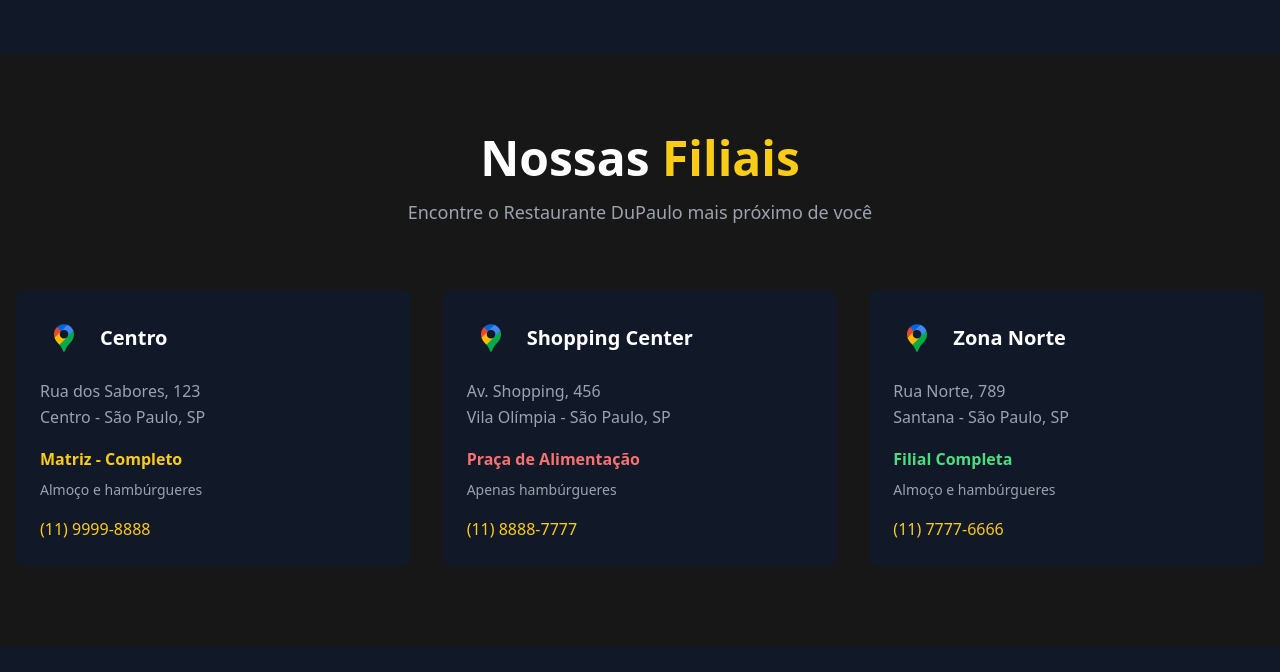
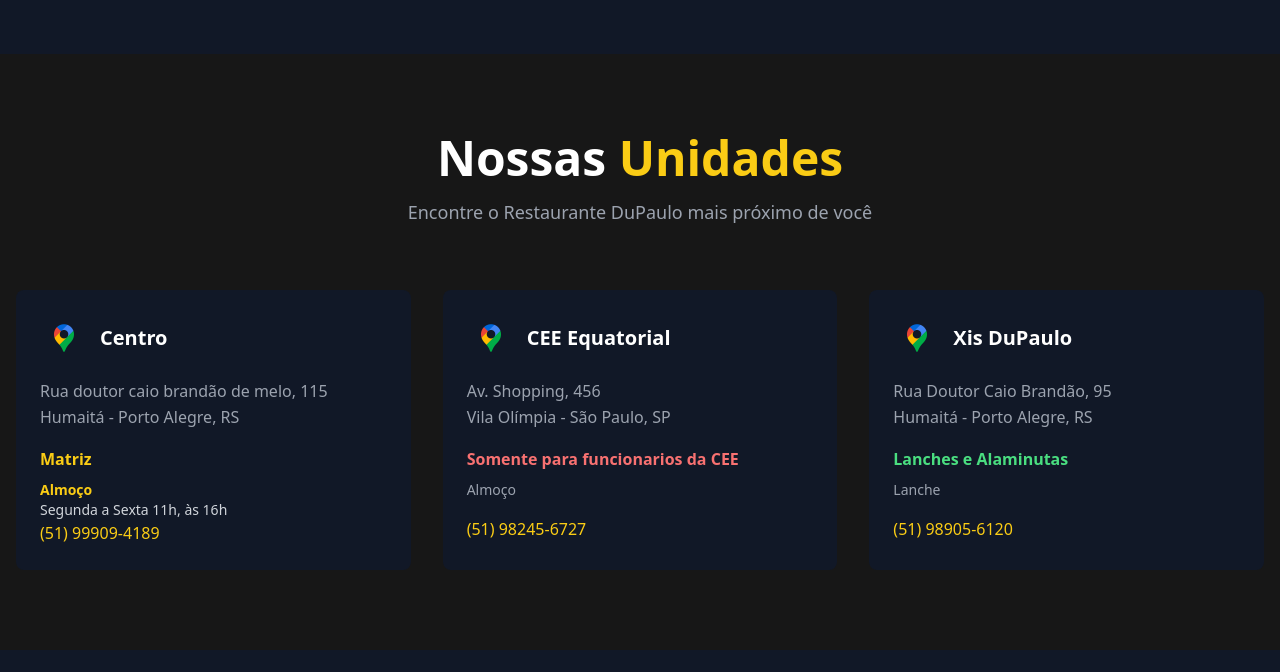
Before and after one commit to Bincheski/site-DuPaulo, a website: page index.html in a window 1280 px wide. Shown: the part 2780-3452 px from the top of the page. Drawn offline with nearby package versions, Linux system fonts and the light colour scheme; a script that the page names is missing.

Commit message:
alterado informações das filiais

```diff
--- a/index.html
+++ b/index.html
@@ -304,7 +304,7 @@
         <div class="container mx-auto px-4">
             <div class="text-center mb-16">
                 <h2 class="text-4xl md:text-5xl font-bold text-white mb-4">
-                    Nossas <span class="text-yellow-400">Filiais</span>
+                    Nossas <span class="text-yellow-400">Unidades</span>
                 </h2>
                 <p class="text-gray-400 text-lg max-w-2xl mx-auto">
                     Encontre o Restaurante DuPaulo mais próximo de você
@@ -322,43 +322,46 @@
                         </div>
                         <h3 class="text-white font-bold text-xl">Centro</h3>
                     </div>
-                    <p class="text-gray-400 mb-4">Rua dos Sabores, 123<br>Centro - São Paulo, SP</p>
-                    <p class="text-yellow-400 font-semibold mb-2">Matriz - Completo</p>
-                    <p class="text-gray-400 text-sm mb-4">Almoço e hambúrgueres</p>
-                    <button onclick="window.open('tel:+5511999998888')" class="text-yellow-400 hover:text-white transition-colors duration-300">
-                        (11) 9999-8888
+                    <p class="text-gray-400 mb-4">Rua doutor caio brandão de melo, 115<br>Humaitá - Porto Alegre, RS</p>
+                    <p class="text-yellow-400 font-semibold mb-2">Matriz</p>
+                    <div>
+                    <p class="text-yellow-400 font-semibold text-sm">Almoço</p>
+                    <p class="text-gray-300 text-sm">Segunda a Sexta 11h, às 16h</p>
+                    </div>
+                    <button onclick="window.open('tel:+5551999094189')" class="text-yellow-400 hover:text-white transition-colors duration-300">
+                        (51) 99909-4189
                     </button>
                 </div>
 
-                <!-- Filial Shopping -->
+                <!-- Filial Equatorial -->
                 <div class="bg-gray-900 rounded-lg p-6 hover:bg-gray-800 transition-colors duration-300">
                     <div class="flex items-center mb-4">
                         <div class="bg-white-400 p-2 rounded-full mr-3">
                             <img src="./img/icone maps.png" alt="Ícone" class="w-8 h-8" />
                         </div>
-                        <h3 class="text-white font-bold text-xl">Shopping Center</h3>
+                        <h3 class="text-white font-bold text-xl">CEE Equatorial</h3>
                     </div>
                     <p class="text-gray-400 mb-4">Av. Shopping, 456<br>Vila Olímpia - São Paulo, SP</p>
-                    <p class="text-red-400 font-semibold mb-2">Praça de Alimentação</p>
-                    <p class="text-gray-400 text-sm mb-4">Apenas hambúrgueres</p>
-                    <button onclick="window.open('tel:+5511888887777')" class="text-yellow-400 hover:text-white transition-colors duration-300">
-                        (11) 8888-7777
+                    <p class="text-red-400 font-semibold mb-2">Somente para funcionarios da CEE</p>
+                    <p class="text-gray-400 text-sm mb-4">Almoço</p>
+                    <button onclick="window.open('tel:+5551982456727')" class="text-yellow-400 hover:text-white transition-colors duration-300">
+                        (51) 98245-6727
                     </button>
                 </div>
 
-                <!-- Filial Zona Norte -->
+                <!-- xis du paulo -->
                 <div class="bg-gray-900 rounded-lg p-6 hover:bg-gray-800 transition-colors duration-300">
                     <div class="flex items-center mb-4">
                         <div class="bg-white-400 p-2 rounded-full mr-3">
                             <img src="./img/icone maps.png" alt="Ícone" class="w-8 h-8" />
                         </div>
-                        <h3 class="text-white font-bold text-xl">Zona Norte</h3>
+                        <h3 class="text-white font-bold text-xl">Xis DuPaulo</h3>
                     </div>
-                    <p class="text-gray-400 mb-4">Rua Norte, 789<br>Santana - São Paulo, SP</p>
-                    <p class="text-green-400 font-semibold mb-2">Filial Completa</p>
-                    <p class="text-gray-400 text-sm mb-4">Almoço e hambúrgueres</p>
-                    <button onclick="window.open('tel:+5511777776666')" class="text-yellow-400 hover:text-white transition-colors duration-300">
-                        (11) 7777-6666
+                    <p class="text-gray-400 mb-4">Rua Doutor Caio Brandão, 95<br>Humaitá - Porto Alegre, RS</p>
+                    <p class="text-green-400 font-semibold mb-2">Lanches e Alaminutas</p>
+                    <p class="text-gray-400 text-sm mb-4">Lanche</p>
+                    <button onclick="window.open('tel:+5551989056120')" class="text-yellow-400 hover:text-white transition-colors duration-300">
+                        (51) 98905-6120
                     </button>
                 </div>
             </div>
```
